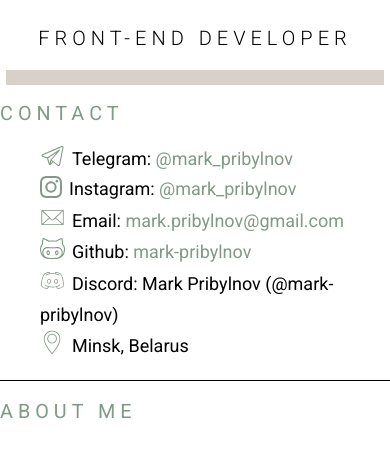
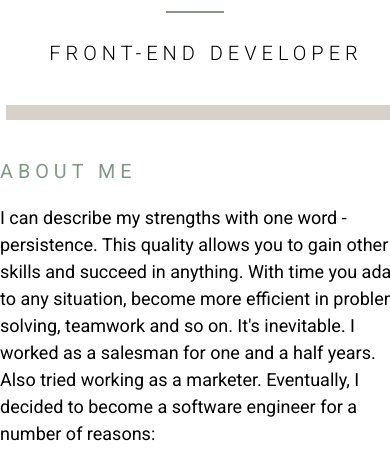
Before and after one commit to mark-pribylnov/rsschool-cv-ARCHIVED, a plain HTML site: page index.html in a window 390 px wide. Shown: the part 341-791 px from the top of the page. Drawn offline with Linux system fonts and the light colour scheme.

Commit message:
feat: implement grid layout, responsiveness

```diff
--- a/index.html
+++ b/index.html
@@ -24,7 +24,7 @@
         <li><a class="nav-link link-underline" href="">English Level</a></li>
       </ul>
     </nav>
-  <main>
+  <main class="grid">
     <section>
       <img class="photo" src="test_image.png" alt="photo">
     </section>
@@ -32,19 +32,8 @@
       <h1 class="name">Main Heading</h1>
       <p>Front-end Developer</p>
     </section>
-    <hr>
-    <section class="contact normal-font border">
-      <h2 class="section-title">Contact</h2>
-      <ul>
-        <li class="section-item contact-item">Telegram: <a href="https://t.me/mark_pribylnov" target="_blank">@mark_pribylnov</a></li>
-        <li class="section-item contact-item">Instagram: <a href="https://instagram.com/mark_pribylnov" target="_blank">@mark_pribylnov</a></li>
-        <li class="section-item contact-item">Email: <a href="mailto:mark.pribylnov@gmail.com">mark.pribylnov@gmail.com</a></li>
-        <li class="section-item contact-item">Github: <a href="https://github.com/mark-pribylnov" target="_blank">mark-pribylnov</a></li>
-        <li class="section-item contact-item">Discord: Mark Pribylnov (@mark-pribylnov)</li>
-        <li class="section-item contact-item">Minsk, Belarus</li>
-      </ul>
-    </section>
-    <section class="about normal-font border">
+    <hr class="grid-col-span-2">
+    <section class="about normal-font border grid-col-span-2">
       <h2 class="section-title">About me</h2>
       <p>I can describe my strengths with one word - persistence.
         This quality allows you to gain other skills and succeed in anything. With time you adapt to any situation, become more efficient in problem solving, teamwork and so on. It's inevitable.
@@ -58,6 +47,17 @@
           <li> Huge supportive community</li>
           <li> It's a challenge. My previous job was outbound sales. One of the most stressful jobs. Requires constant self-education. I got 50 to 100 rejections every day and had to convert them into sales. So, if I worked there, I can become a software engineer as well.</li>
         </ul></p>
+    </section>
+    <section class="contact normal-font border">
+      <h2 class="section-title">Contact</h2>
+      <ul>
+        <li class="section-item contact-item">Telegram: <a href="https://t.me/mark_pribylnov" target="_blank">@mark_pribylnov</a></li>
+        <li class="section-item contact-item">Instagram: <a href="https://instagram.com/mark_pribylnov" target="_blank">@mark_pribylnov</a></li>
+        <li class="section-item contact-item">Email: <a href="mailto:mark.pribylnov@gmail.com">mark.pribylnov@gmail.com</a></li>
+        <li class="section-item contact-item">Github: <a href="https://github.com/mark-pribylnov" target="_blank">mark-pribylnov</a></li>
+        <li class="section-item contact-item">Discord: Mark Pribylnov (@mark-pribylnov)</li>
+        <li class="section-item contact-item">Minsk, Belarus</li>
+      </ul>
     </section>
     <section class="skills normal-font border">
       <h2 class="section-title">Skills</h2>
@@ -90,7 +90,7 @@
         First simple project - <a href="https://github.com/mark-pribylnov/Digital-clock" target="_blank">Digital clock</a> with Python and GUI framework Tkinter.
       </p>
     </section>
-    <section class="education normal-font border">
+    <section class="education normal-font">
       <h2 class="section-title">Education and Courses</h2>
       <ul>
         <li class="section-item"><a href="http://newmgek.unibel.by/" target="_blank">Minsk State Energy College</a></li>
--- a/style.css
+++ b/style.css
@@ -13,6 +13,38 @@ body {
 
 ul {
   list-style-type: none;
+}
+
+/* TEMPORARY STYLES */
+
+/* section {
+  border: 1px solid red;
+} */
+
+/* TEMPORARY STYLES */
+.grid {
+  display: grid;
+  gap: 1.5rem;
+  grid-template-columns: repeat(2, 1fr);
+  /* or grid-template-columns: 1fr 1fr */
+}
+
+.grid-col-span-2 {
+  grid-column: span 2;
+  /* It says "span across 2 columns" and it doesn't matter where is the start of the end. BETTER don't use line number unless you really need it */
+   /* or */
+  /* grid-column-start: 1;
+  grid-column-end: 3; */
+
+}
+
+@media (max-width: 768px) {
+  .grid {
+    grid-template-columns: 1fr;
+  }
+  .grid-col-span-2 {
+    grid-column: auto;
+  }
 }
 
 .border {
```
